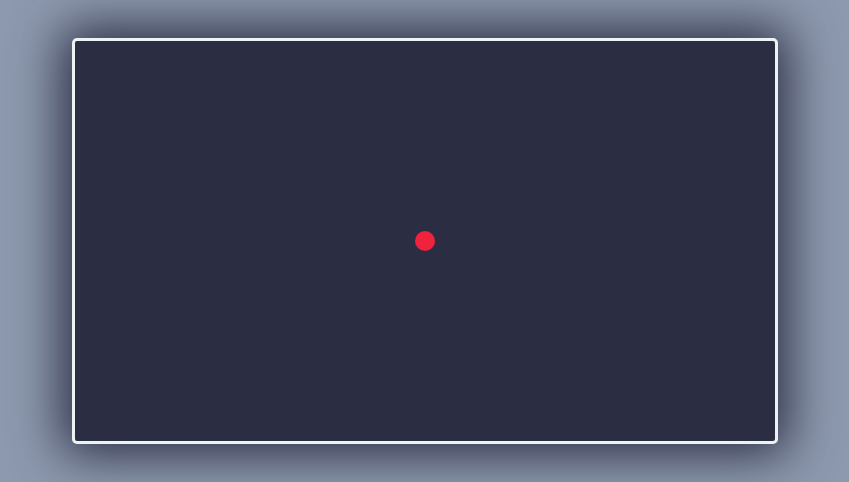
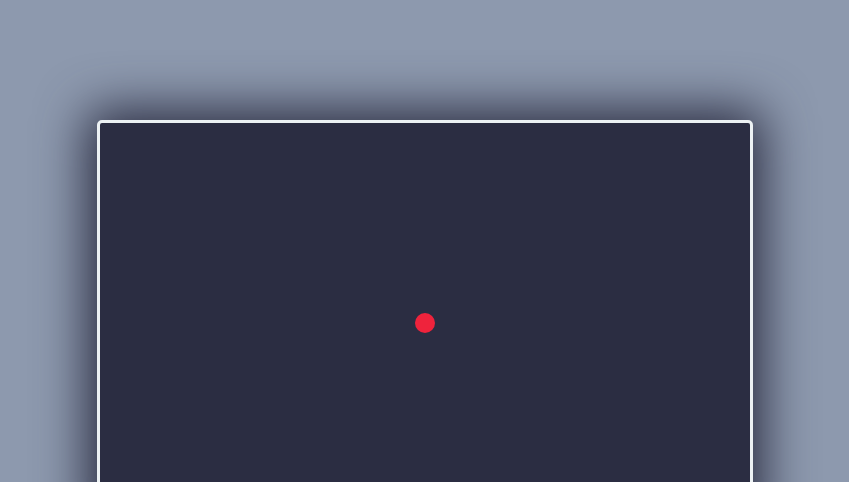
Before and after one commit to EmanueleCiotola/Giochino, a plain HTML site: page index.html in a window 1280 px wide. Shown: the top 482 px of the page, without its empty margins (215-1064 px from the left). Drawn offline with Linux system fonts and the light colour scheme.

Commit message:
Cambio definitivo velocità e grandezza canvas

```diff
--- a/index.html
+++ b/index.html
@@ -8,15 +8,15 @@
     <link rel="stylesheet" type="text/css" href="style.css">
 </head>
 <body>
-    <section style="min-height: 100%; background-color: #8d99ae;">
-        <center>
-            <canvas id="gameCanvas" width="700" height="400"></canvas>
+    <section id="gameSection">
+        <canvas id="gameCanvas" width="650" height="400"></canvas>
 
-            <p id="scoreText">Punteggio: <span id="score">0</span></p>
+        <p id="scoreText">Punteggio: <span id="score">0</span></p>
 
+        <div style="flex-direction: row;">
             <button id="pauseButton">Gioca</button>
             <button id="resetButton">Ricomincia</button>
-        </center>
+        </div>
     </section>
     <section style="background-color: #edf2f4;">
         <p style="color: #2b2d42; font-size: 20px; margin-top: 0; padding: 3% 50px 3% 50px; text-align: center;">Il seguente programma è stato realizzato da <span style="font-weight: bold;">Ciotola Emanuele</span> e <span style="font-weight: bold;">Pauciullo Pasquale</span>.<br><br>Utilizza i tasti <span style="color: #3ec300;">W</span>, <span style="color: #3ec300;">A</span>, <span style="color: #3ec300;">S</span> e <span style="color: #3ec300;">D</span> per muovere la pallina ed evitare gli ostacoli.<br>Il tasto <span style="color: #ff9f1c;">P</span> permette di mettere il gioco in pausa, mentre il tasto <span style="color: #d90429;">Esc</span> fa ricominciare la partita.<br>Per iniziare a giocare premi uno dei tasti direzionali o <span style="color: #3ec300;">Enter</span>. Quanto sarai bravo?</p>
--- a/script.js
+++ b/script.js
@@ -9,14 +9,14 @@ document.addEventListener("DOMContentLoaded", function () {
         y: canvas.height / 2,
         radius: 10,
         color: "#ef233c",
-        speed: 3,
+        speed: 2,
         dx: 0,
         dy: 0
     };
 
     var objects = [];
     var objectSize = 40;
-    var objectSpeed = 3;
+    var objectSpeed = 2;
     var score = 0;
     var objectInterval = 3000;
 
--- a/style.css
+++ b/style.css
@@ -28,12 +28,21 @@ html, body {
   }
 /* Fine Stile Scrollbar */
 
+#gameSection {
+    min-height: 100%;
+    background-color: #8d99ae;
+    justify-content:center;
+    align-items:center;
+    display: flex;
+    flex-direction: column;
+}
+
 #gameCanvas {
     border: 3px solid #edf2f4;
     border-radius: 5px;
     background-color: #2b2d42;
     box-shadow: 0 0 50px 10px #2b2d42;
-    margin-top: 3%;
+    /* margin-top: 3%; */
 }
 
 #scoreText {
```
